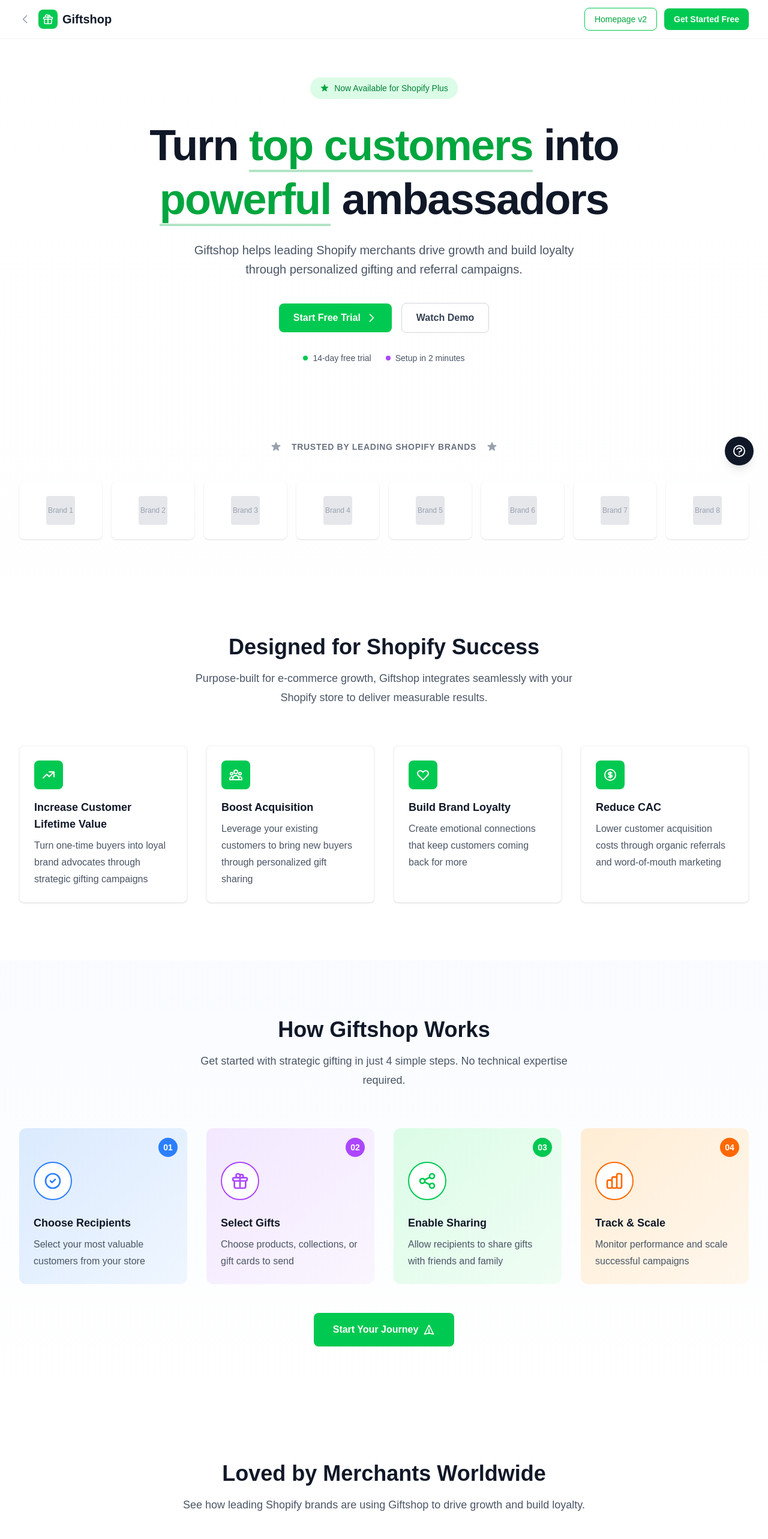
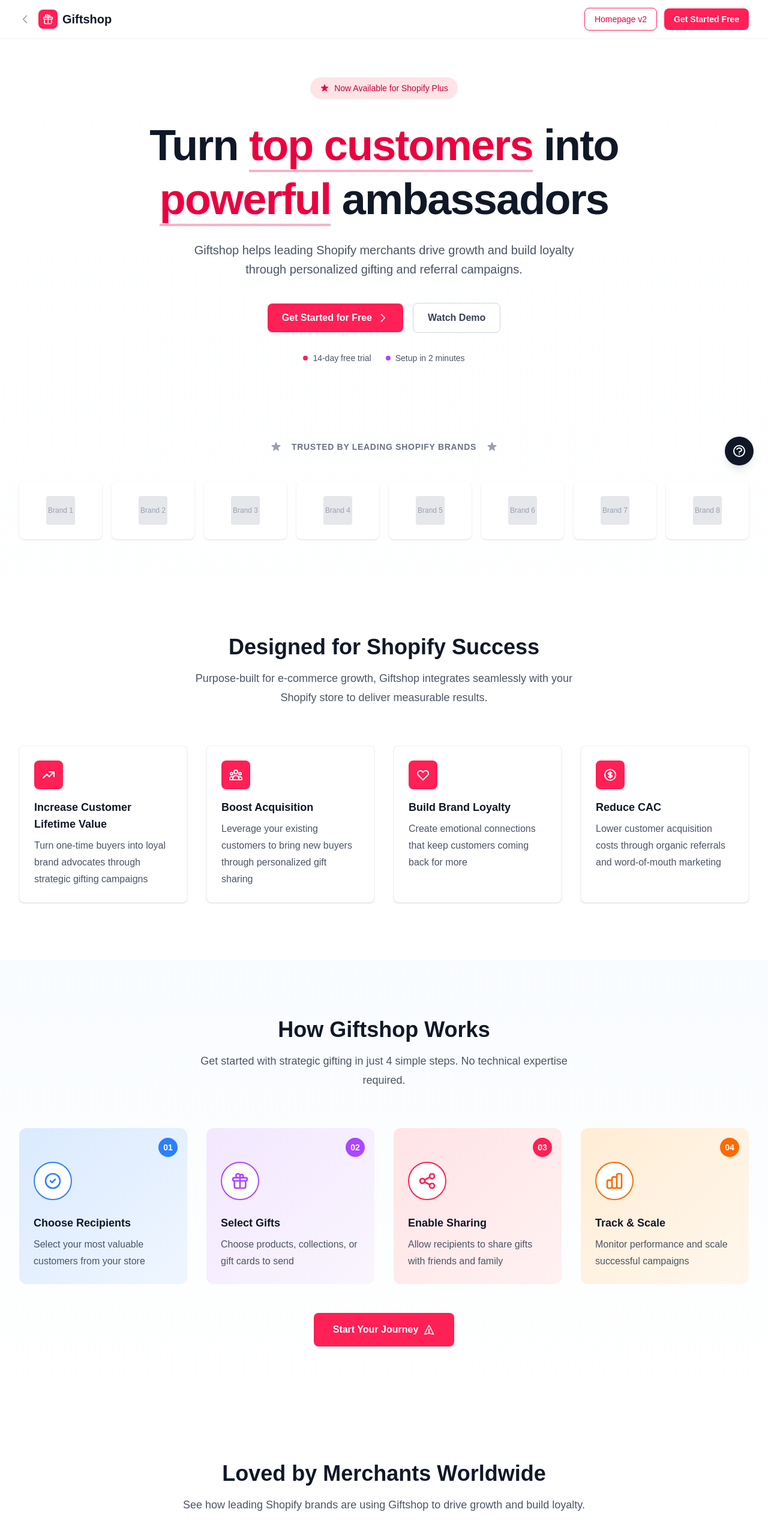
Before and after one commit to giftshop-app/giftshop-site, a Next.js app: page / in a window 1280 px wide. Shown: the top 2566 px of the page at 60% size. Built offline with nearby package versions, Linux system fonts and the light colour scheme.

Commit message:
Change green to warm red (rose) color scheme and update 'Start Free Trial' to 'Get Started for Free'

```diff
--- a/app/page.tsx
+++ b/app/page.tsx
@@ -13,7 +13,7 @@ export default function Home() {
                 </svg>
               </button>
               <div className="flex items-center gap-2">
-                <div className="flex h-8 w-8 items-center justify-center rounded-lg bg-green-500">
+                <div className="flex h-8 w-8 items-center justify-center rounded-lg bg-rose-500">
                   <svg className="h-5 w-5 text-white" fill="none" stroke="currentColor" viewBox="0 0 24 24">
                     <path strokeLinecap="round" strokeLinejoin="round" strokeWidth={2} d="M12 8v13m0-13V6a2 2 0 112 2h-2zm0 0V5.5A2.5 2.5 0 109.5 8H12zm-7 4h14M5 12a2 2 0 110-4h14a2 2 0 110 4M5 12v7a2 2 0 002 2h10a2 2 0 002-2v-7" />
                   </svg>
@@ -24,10 +24,10 @@ export default function Home() {
 
             {/* Right side - Buttons */}
             <div className="flex items-center gap-3">
-              <button className="rounded-lg border border-green-500 bg-white px-4 py-2 text-sm font-medium text-green-600 hover:bg-green-50">
+              <button className="rounded-lg border border-rose-500 bg-white px-4 py-2 text-sm font-medium text-rose-600 hover:bg-rose-50">
                 Homepage v2
               </button>
-              <button className="rounded-lg bg-green-500 px-4 py-2 text-sm font-semibold text-white hover:bg-green-600">
+              <button className="rounded-lg bg-rose-500 px-4 py-2 text-sm font-semibold text-white hover:bg-rose-600">
                 Get Started Free
               </button>
             </div>
@@ -40,25 +40,25 @@ export default function Home() {
         <div className="mx-auto max-w-4xl">
           {/* Banner */}
           <div className="mb-8 flex justify-center">
-            <div className="inline-flex items-center gap-2 rounded-full bg-green-100 px-4 py-2">
-              <svg className="h-4 w-4 text-green-600" fill="currentColor" viewBox="0 0 20 20">
+            <div className="inline-flex items-center gap-2 rounded-full bg-rose-100 px-4 py-2">
+              <svg className="h-4 w-4 text-rose-600" fill="currentColor" viewBox="0 0 20 20">
                 <path d="M9.049 2.927c.3-.921 1.603-.921 1.902 0l1.07 3.292a1 1 0 00.95.69h3.462c.969 0 1.371 1.24.588 1.81l-2.8 2.034a1 1 0 00-.364 1.118l1.07 3.292c.3.921-.755 1.688-1.54 1.118l-2.8-2.034a1 1 0 00-1.175 0l-2.8 2.034c-.784.57-1.838-.197-1.539-1.118l1.07-3.292a1 1 0 00-.364-1.118L2.98 8.72c-.783-.57-.38-1.81.588-1.81h3.461a1 1 0 00.951-.69l1.07-3.292z" />
               </svg>
-              <span className="text-sm font-medium text-green-700">Now Available for Shopify Plus</span>
+              <span className="text-sm font-medium text-rose-700">Now Available for Shopify Plus</span>
             </div>
           </div>
 
           {/* Main Headline */}
           <h1 className="text-center text-5xl font-bold leading-tight tracking-tight text-gray-900 sm:text-6xl lg:text-7xl">
             Turn{" "}
-            <span className="relative inline-block text-green-600">
+            <span className="relative inline-block text-rose-600">
               top customers
-              <span className="absolute bottom-0 left-0 right-0 h-1 bg-green-600/30"></span>
+              <span className="absolute bottom-0 left-0 right-0 h-1 bg-rose-600/30"></span>
             </span>
             {" "}into{" "}
-            <span className="relative inline-block text-green-600">
+            <span className="relative inline-block text-rose-600">
               powerful
-              <span className="absolute bottom-0 left-0 right-0 h-1 bg-green-600/30"></span>
+              <span className="absolute bottom-0 left-0 right-0 h-1 bg-rose-600/30"></span>
             </span>
             {" "}ambassadors
           </h1>
@@ -70,8 +70,8 @@ export default function Home() {
 
           {/* CTA Buttons */}
           <div className="mt-10 flex items-center justify-center gap-4">
-            <button className="flex items-center gap-2 rounded-lg bg-green-500 px-6 py-3 text-base font-semibold text-white hover:bg-green-600">
-              Start Free Trial
+            <button className="flex items-center gap-2 rounded-lg bg-rose-500 px-6 py-3 text-base font-semibold text-white hover:bg-rose-600">
+              Get Started for Free
               <svg className="h-5 w-5" fill="none" stroke="currentColor" viewBox="0 0 24 24">
                 <path strokeLinecap="round" strokeLinejoin="round" strokeWidth={2} d="M9 5l7 7-7 7" />
               </svg>
@@ -84,7 +84,7 @@ export default function Home() {
           {/* Feature Points */}
           <div className="mt-8 flex items-center justify-center gap-6 text-sm text-gray-600">
             <div className="flex items-center gap-2">
-              <div className="h-2 w-2 rounded-full bg-green-500"></div>
+              <div className="h-2 w-2 rounded-full bg-rose-500"></div>
               <span>14-day free trial</span>
             </div>
             <div className="flex items-center gap-2">
@@ -143,7 +143,7 @@ export default function Home() {
           <div className="mt-16 grid grid-cols-1 gap-8 sm:grid-cols-2 lg:grid-cols-4">
             {/* Card 1: Increase Customer Lifetime Value */}
             <div className="rounded-lg bg-white p-6 shadow-sm hover:shadow-md transition-shadow border border-gray-100">
-              <div className="flex h-12 w-12 items-center justify-center rounded-lg bg-green-500">
+              <div className="flex h-12 w-12 items-center justify-center rounded-lg bg-rose-500">
                 <svg className="h-6 w-6 text-white" fill="none" stroke="currentColor" viewBox="0 0 24 24">
                   <path strokeLinecap="round" strokeLinejoin="round" strokeWidth={2} d="M13 7h8m0 0v8m0-8l-8 8-4-4-6 6" />
                 </svg>
@@ -156,7 +156,7 @@ export default function Home() {
 
             {/* Card 2: Boost Acquisition */}
             <div className="rounded-lg bg-white p-6 shadow-sm hover:shadow-md transition-shadow border border-gray-100">
-              <div className="flex h-12 w-12 items-center justify-center rounded-lg bg-green-500">
+              <div className="flex h-12 w-12 items-center justify-center rounded-lg bg-rose-500">
                 <svg className="h-6 w-6 text-white" fill="none" stroke="currentColor" viewBox="0 0 24 24">
                   <path strokeLinecap="round" strokeLinejoin="round" strokeWidth={2} d="M17 20h5v-2a3 3 0 00-5.356-1.857M17 20H7m10 0v-2c0-.656-.126-1.283-.356-1.857M7 20H2v-2a3 3 0 015.356-1.857M7 20v-2c0-.656.126-1.283.356-1.857m0 0a5.002 5.002 0 019.288 0M15 7a3 3 0 11-6 0 3 3 0 016 0zm6 3a2 2 0 11-4 0 2 2 0 014 0zM7 10a2 2 0 11-4 0 2 2 0 014 0z" />
                 </svg>
@@ -169,7 +169,7 @@ export default function Home() {
 
             {/* Card 3: Build Brand Loyalty */}
             <div className="rounded-lg bg-white p-6 shadow-sm hover:shadow-md transition-shadow border border-gray-100">
-              <div className="flex h-12 w-12 items-center justify-center rounded-lg bg-green-500">
+              <div className="flex h-12 w-12 items-center justify-center rounded-lg bg-rose-500">
                 <svg className="h-6 w-6 text-white" fill="none" stroke="currentColor" viewBox="0 0 24 24">
                   <path strokeLinecap="round" strokeLinejoin="round" strokeWidth={2} d="M4.318 6.318a4.5 4.5 0 000 6.364L12 20.364l7.682-7.682a4.5 4.5 0 00-6.364-6.364L12 7.636l-1.318-1.318a4.5 4.5 0 00-6.364 0z" />
                 </svg>
@@ -182,7 +182,7 @@ export default function Home() {
 
             {/* Card 4: Reduce CAC */}
             <div className="rounded-lg bg-white p-6 shadow-sm hover:shadow-md transition-shadow border border-gray-100">
-              <div className="flex h-12 w-12 items-center justify-center rounded-lg bg-green-500">
+              <div className="flex h-12 w-12 items-center justify-center rounded-lg bg-rose-500">
                 <svg className="h-6 w-6 text-white" fill="none" stroke="currentColor" viewBox="0 0 24 24">
                   <path strokeLinecap="round" strokeLinejoin="round" strokeWidth={2} d="M12 8c-1.657 0-3 .895-3 2s1.343 2 3 2 3 .895 3 2-1.343 2-3 2m0-8c1.11 0 2.08.402 2.599 1M12 8V7m0 1v8m0 0v1m0-1c-1.11 0-2.08-.402-2.599-1M21 12a9 9 0 11-18 0 9 9 0 0118 0z" />
                 </svg>
@@ -243,12 +243,12 @@ export default function Home() {
             </div>
 
             {/* Step 03: Enable Sharing */}
-            <div className="relative overflow-hidden rounded-xl bg-gradient-to-br from-green-100 to-green-50 p-6">
-              <div className="absolute top-4 right-4 flex h-8 w-8 items-center justify-center rounded-full bg-green-500 text-sm font-bold text-white">
+            <div className="relative overflow-hidden rounded-xl bg-gradient-to-br from-rose-100 to-rose-50 p-6">
+              <div className="absolute top-4 right-4 flex h-8 w-8 items-center justify-center rounded-full bg-rose-500 text-sm font-bold text-white">
                 03
               </div>
-              <div className="mt-8 flex h-16 w-16 items-center justify-center rounded-full bg-white border-2 border-green-500">
-                <svg className="h-8 w-8 text-green-500" fill="none" stroke="currentColor" viewBox="0 0 24 24">
+              <div className="mt-8 flex h-16 w-16 items-center justify-center rounded-full bg-white border-2 border-rose-500">
+                <svg className="h-8 w-8 text-rose-500" fill="none" stroke="currentColor" viewBox="0 0 24 24">
                   <path strokeLinecap="round" strokeLinejoin="round" strokeWidth={2} d="M8.684 13.342C8.885 12.938 9 12.482 9 12c0-.482-.115-.938-.316-1.342m0 2.684a3 3 0 110-2.684m0 2.684l6.632 3.316m-6.632-6l6.632-3.316m0 0a3 3 0 105.367-2.684 3 3 0 00-5.367 2.684zm0 9.316a3 3 0 105.368 2.684 3 3 0 00-5.368-2.684z" />
                 </svg>
               </div>
@@ -277,7 +277,7 @@ export default function Home() {
 
           {/* CTA Button */}
           <div className="mt-12 flex justify-center">
-            <button className="flex items-center gap-2 rounded-lg bg-green-500 px-8 py-4 text-base font-semibold text-white hover:bg-green-600">
+            <button className="flex items-center gap-2 rounded-lg bg-rose-500 px-8 py-4 text-base font-semibold text-white hover:bg-rose-600">
               Start Your Journey
               <svg className="h-5 w-5" fill="none" stroke="currentColor" viewBox="0 0 24 24">
                 <path strokeLinecap="round" strokeLinejoin="round" strokeWidth={2} d="M12 19l9 2-9-18-9 18 9-2zm0 0v-8" />
@@ -316,7 +316,7 @@ export default function Home() {
               <div className="mt-6">
                 <div className="font-semibold text-gray-900">Sarah Chen</div>
                 <div className="text-sm text-gray-600">Growth Marketing Manager</div>
-                <div className="mt-1 text-sm font-medium text-green-600">Premium Athleisure Brand</div>
+                <div className="mt-1 text-sm font-medium text-rose-600">Premium Athleisure Brand</div>
               </div>
             </div>
 
@@ -335,7 +335,7 @@ export default function Home() {
               <div className="mt-6">
                 <div className="font-semibold text-gray-900">Michael Rodriguez</div>
                 <div className="text-sm text-gray-600">E-commerce Director</div>
-                <div className="mt-1 text-sm font-medium text-green-600">Sustainable Fashion Brand</div>
+                <div className="mt-1 text-sm font-medium text-rose-600">Sustainable Fashion Brand</div>
               </div>
             </div>
 
@@ -354,7 +354,7 @@ export default function Home() {
               <div className="mt-6">
                 <div className="font-semibold text-gray-900">Emily Thompson</div>
                 <div className="text-sm text-gray-600">Brand Manager</div>
-                <div className="mt-1 text-sm font-medium text-green-600">Beauty & Wellness</div>
+                <div className="mt-1 text-sm font-medium text-rose-600">Beauty & Wellness</div>
               </div>
             </div>
           </div>
@@ -378,7 +378,7 @@ export default function Home() {
             {/* FAQ 1 */}
             <div className="rounded-lg bg-white p-6 shadow-sm border border-gray-100">
               <div className="flex gap-4">
-                <div className="flex h-10 w-10 shrink-0 items-center justify-center rounded-full bg-green-500">
+                <div className="flex h-10 w-10 shrink-0 items-center justify-center rounded-full bg-rose-500">
                   <span className="text-lg font-bold text-white">Q</span>
                 </div>
                 <div className="flex-1">
@@ -395,7 +395,7 @@ export default function Home() {
             {/* FAQ 2 */}
             <div className="rounded-lg bg-white p-6 shadow-sm border border-gray-100">
               <div className="flex gap-4">
-                <div className="flex h-10 w-10 shrink-0 items-center justify-center rounded-full bg-green-500">
+                <div className="flex h-10 w-10 shrink-0 items-center justify-center rounded-full bg-rose-500">
                   <span className="text-lg font-bold text-white">Q</span>
                 </div>
                 <div className="flex-1">
@@ -412,7 +412,7 @@ export default function Home() {
             {/* FAQ 3 */}
             <div className="rounded-lg bg-white p-6 shadow-sm border border-gray-100">
               <div className="flex gap-4">
-                <div className="flex h-10 w-10 shrink-0 items-center justify-center rounded-full bg-green-500">
+                <div className="flex h-10 w-10 shrink-0 items-center justify-center rounded-full bg-rose-500">
                   <span className="text-lg font-bold text-white">Q</span>
                 </div>
                 <div className="flex-1">
@@ -429,7 +429,7 @@ export default function Home() {
             {/* FAQ 4 */}
             <div className="rounded-lg bg-white p-6 shadow-sm border border-gray-100">
               <div className="flex gap-4">
-                <div className="flex h-10 w-10 shrink-0 items-center justify-center rounded-full bg-green-500">
+                <div className="flex h-10 w-10 shrink-0 items-center justify-center rounded-full bg-rose-500">
                   <span className="text-lg font-bold text-white">Q</span>
                 </div>
                 <div className="flex-1">
@@ -447,17 +447,17 @@ export default function Home() {
       </section>
 
       {/* Final CTA Section */}
-      <section className="bg-green-500 px-4 py-24 sm:px-6 lg:px-8">
+      <section className="bg-rose-500 px-4 py-24 sm:px-6 lg:px-8">
         <div className="mx-auto max-w-4xl text-center">
           <h2 className="text-3xl font-bold text-white sm:text-4xl">
             Ready to Transform Your Customer Relationships?
           </h2>
-          <p className="mx-auto mt-6 max-w-2xl text-lg leading-8 text-green-50">
+          <p className="mx-auto mt-6 max-w-2xl text-lg leading-8 text-rose-50">
             Join thousands of Shopify merchants who are already seeing incredible results with strategic gifting.
           </p>
           <div className="mt-10 flex items-center justify-center gap-4">
-            <button className="flex items-center gap-2 rounded-lg bg-white px-6 py-3 text-base font-semibold text-green-600 hover:bg-green-50">
-              Start Your Free Trial
+            <button className="flex items-center gap-2 rounded-lg bg-white px-6 py-3 text-base font-semibold text-rose-600 hover:bg-rose-50">
+              Get Started for Free
               <svg className="h-5 w-5" fill="none" stroke="currentColor" viewBox="0 0 24 24">
                 <path strokeLinecap="round" strokeLinejoin="round" strokeWidth={2} d="M9 5l7 7-7 7" />
               </svg>
@@ -466,7 +466,7 @@ export default function Home() {
               Schedule Demo
             </button>
           </div>
-          <div className="mt-8 flex items-center justify-center gap-6 text-sm text-green-50">
+          <div className="mt-8 flex items-center justify-center gap-6 text-sm text-rose-50">
             <div className="flex items-center gap-2">
               <svg className="h-5 w-5 text-white" fill="none" stroke="currentColor" viewBox="0 0 24 24">
                 <path strokeLinecap="round" strokeLinejoin="round" strokeWidth={2} d="M5 13l4 4L19 7" />
@@ -496,7 +496,7 @@ export default function Home() {
             {/* Column 1: Giftshop */}
             <div className="lg:col-span-1">
               <div className="flex items-center gap-2">
-                <div className="flex h-8 w-8 items-center justify-center rounded-lg bg-green-500">
+                <div className="flex h-8 w-8 items-center justify-center rounded-lg bg-rose-500">
                   <svg className="h-5 w-5 text-white" fill="none" stroke="currentColor" viewBox="0 0 24 24">
                     <path strokeLinecap="round" strokeLinejoin="round" strokeWidth={2} d="M12 8v13m0-13V6a2 2 0 112 2h-2zm0 0V5.5A2.5 2.5 0 109.5 8H12zm-7 4h14M5 12a2 2 0 110-4h14a2 2 0 110 4M5 12v7a2 2 0 002 2h10a2 2 0 002-2v-7" />
                   </svg>
```
